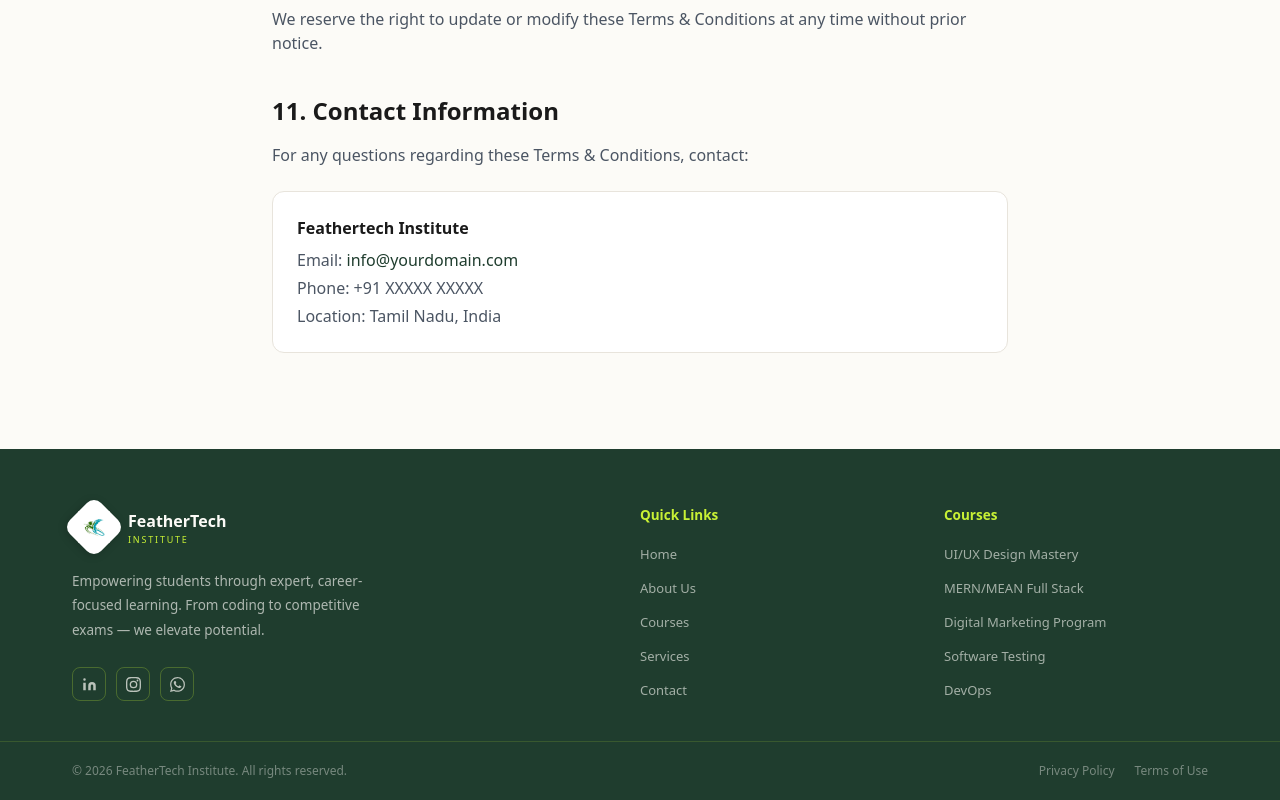
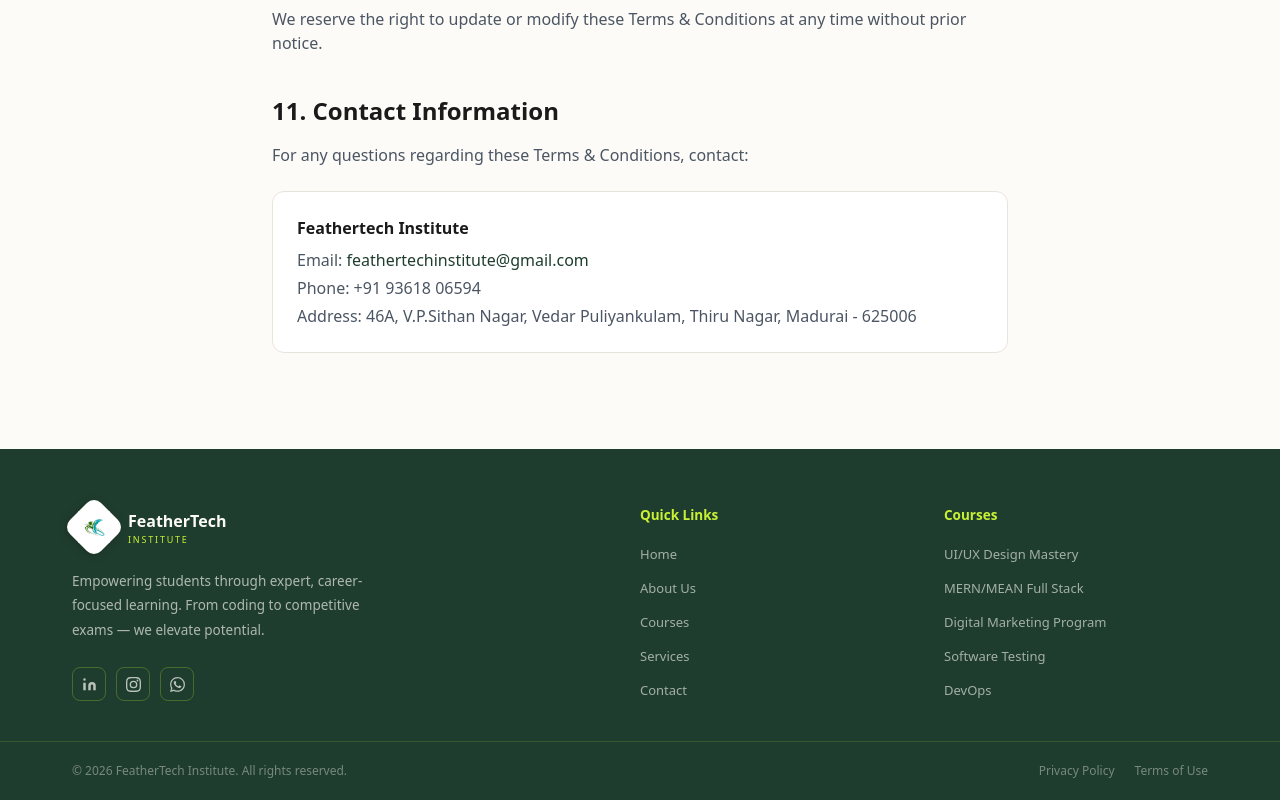
Before and after one commit to KALIL-devs/FeatherTech, a Next.js app: page /terms in a window 1280 px wide. Shown: the part 2474-3274 px from the top of the page. Built offline with nearby package versions, Linux system fonts and the light colour scheme.

Commit message:
update: contact details in terms and privacy pages

```diff
--- a/src/app/privacy/page.tsx
+++ b/src/app/privacy/page.tsx
@@ -86,7 +86,7 @@
               <p className="font-bold text-[#1A1A1A] mb-2">Feathertech Institute</p>
               <p className="mb-1">Email: <a href="mailto:feathertechinstitute@gmail.com" className="text-[#1F3D2E] hover:underline">feathertechinstitute@gmail.com</a></p>
               <p className="mb-1">Phone: +91 93618 06594</p>
-              <p>Location: Tamil Nadu, India</p>
+              <p>Address: 46A, V.P.Sithan Nagar, Vedar Puliyankulam, Thiru Nagar, Madurai - 625006</p>
             </div>
           </div>
         </div>
--- a/src/app/terms/page.tsx
+++ b/src/app/terms/page.tsx
@@ -93,9 +93,9 @@
             <p>For any questions regarding these Terms & Conditions, contact:</p>
             <div className="bg-white p-6 rounded-xl border border-[#E8E4DC] mt-6">
               <p className="font-bold text-[#1A1A1A] mb-2">Feathertech Institute</p>
-              <p className="mb-1">Email: <a href="mailto:info@yourdomain.com" className="text-[#1F3D2E] hover:underline">info@yourdomain.com</a></p>
-              <p className="mb-1">Phone: +91 XXXXX XXXXX</p>
-              <p>Location: Tamil Nadu, India</p>
+              <p className="mb-1">Email: <a href="mailto:feathertechinstitute@gmail.com" className="text-[#1F3D2E] hover:underline">feathertechinstitute@gmail.com</a></p>
+              <p className="mb-1">Phone: +91 93618 06594</p>
+              <p>Address: 46A, V.P.Sithan Nagar, Vedar Puliyankulam, Thiru Nagar, Madurai - 625006</p>
             </div>
           </div>
         </div>
```
